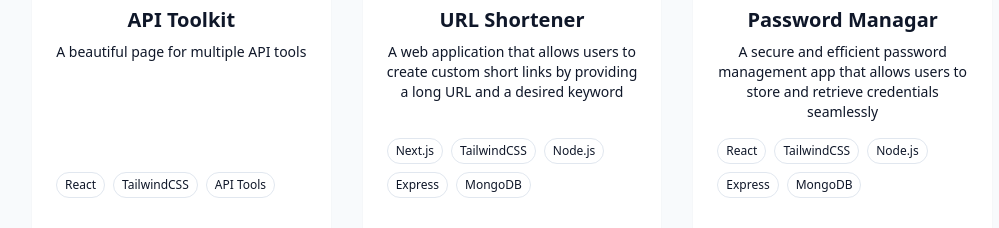
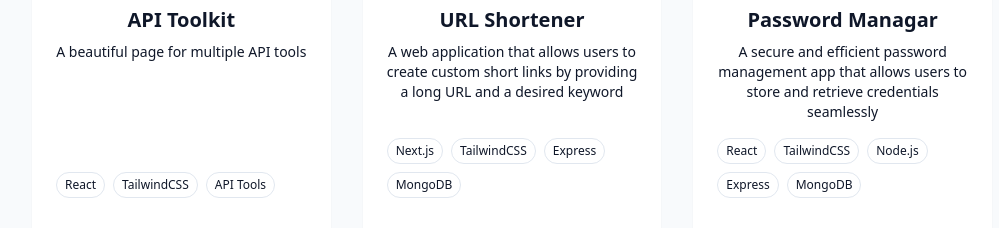
Before and after one commit to Aditroid/MERN-Stack-Portfoilio, a React (Vite) app: page / in a window 1280 px wide. Shown: the part 3220-3448 px from the top of the page, without its empty margins (128-1127 px from the left). Built offline with nearby package versions, Linux system fonts and the light colour scheme.

Commit message:
Update ProjectsSection.jsx

```diff
--- a/src/components/ProjectsSection.jsx
+++ b/src/components/ProjectsSection.jsx
@@ -16,8 +16,8 @@ const projects = [
     description:
       "A web application that allows users to create custom short links by providing a long URL and a desired keyword",
     image: "/projects/project2.png",
-    tags: ["Next.js", "TailwindCSS", "Node.js", "Express", "MongoDB"],
-    demoUrl: "#",
+    tags: ["Next.js", "TailwindCSS", "Express", "MongoDB"],
+    demoUrl: "https://url-shortner-zeta-six.vercel.app/",
     githubUrl: "https://github.com/Aditroid/url-shortner",
   },
   {
```
